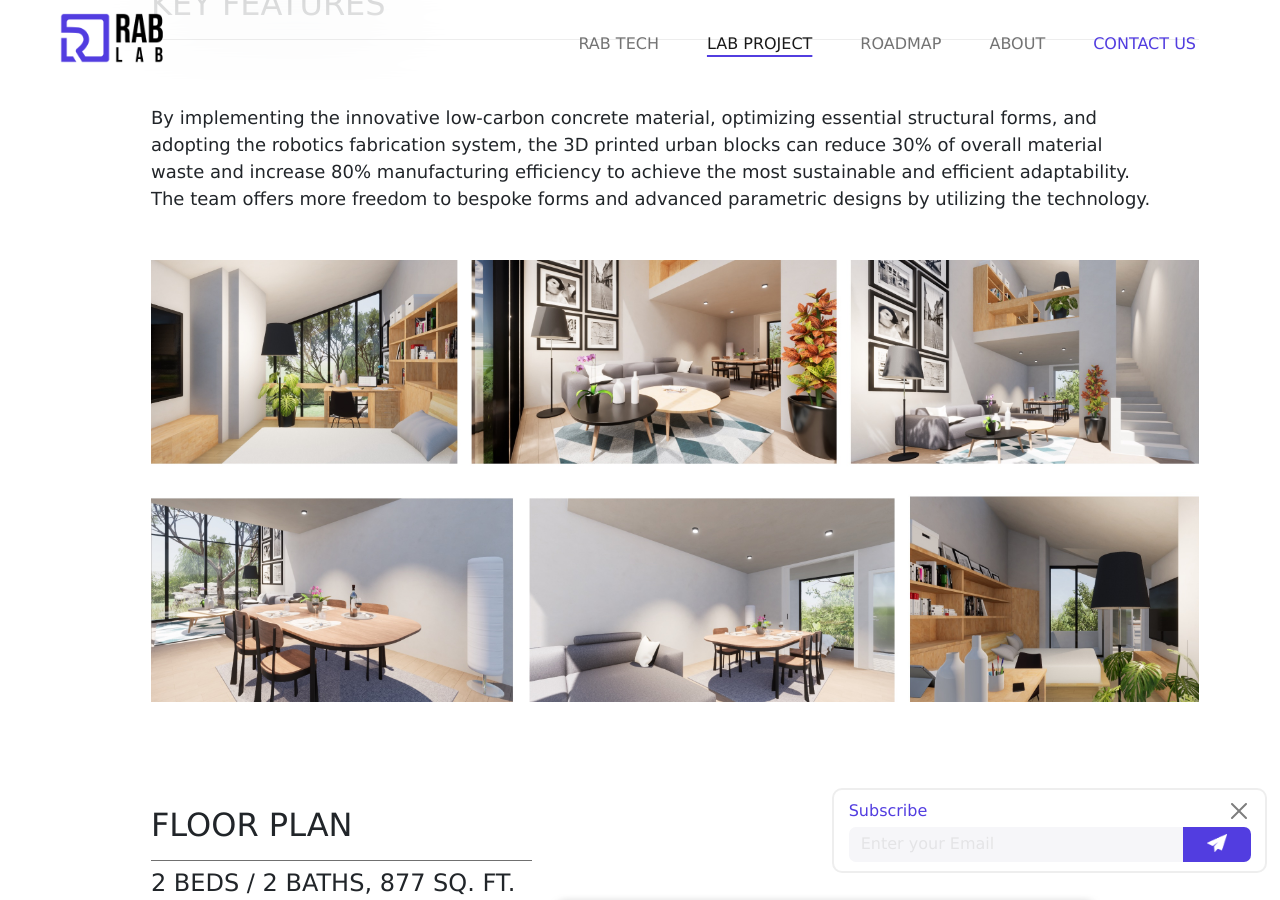
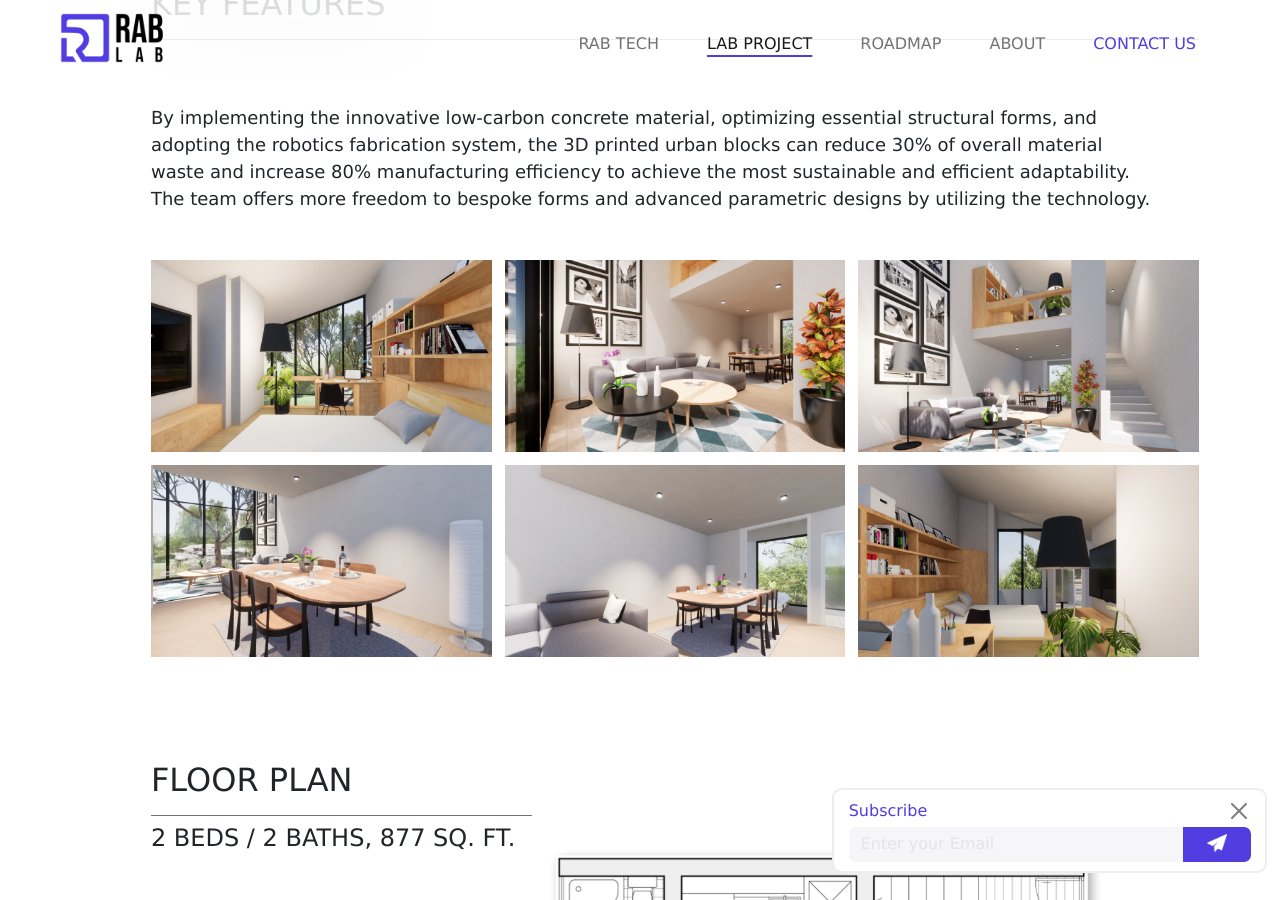
Before and after one commit to rab-lab/rab-lab.github.io, a Jekyll site: the page built from lab-projects.md, in a window 1280 px wide and 900 px high, scrolled down 2277 px. Built offline with Jekyll 4.4.1, drawn with Linux system fonts in a browser that asks for light colours; nearby versions of some CDN libraries.

Commit message:
Added popup effect for images in projects

```diff
--- a/_includes/project_card.html
+++ b/_includes/project_card.html
@@ -16,8 +16,40 @@
                 {% for item in data.items %}
                 <div class="row g-0 py-5 text-start" style="margin: 0 -3vw">
                     <div class="col-1 {% if thecycle == 'even' %}order-last{% endif %}"></div>
-                    <div class="col{% if item.type == "image_gallery" %}-11{% endif %}">
+                    <div class="col{% if item.type == "image_gallery" %}-11{% endif %} d-flex flex-column {% if thecycle == 'odd' %}from-left{% else %}from-right{% endif %}" style="gap: 1vw;">
+                        {% if item.type == "image_gallery" %}
+                        {% assign size = item.items.size | divided_by: 2 %}
+                        <div class="d-flex" style="position: relative; object-fit: contain; gap: 1vw;">
+                            {% for image in item.items %}
+                                {% if forloop.index <= size %}
+                                <a data-bs-toggle="offcanvas" href="#{{ image | handleize | split: '/' | last | split: '.' | first }}" role="button" aria-controls="{{ image | handleize | split: '/' | last | split: '.' | first }}">
+                                    <img src="{{ image }}" class="img-fluid">
+                                </a>
+                                <div class="offcanvas offcanvas-bottom image-popup-area" tabindex="-1" id="{{ image | handleize | split: '/' | last | split: '.' | first }}" aria-labelledby="{{ image | handleize | split: '/' | last | split: '.' | first }}Label">
+                                    <button type="button" data-bs-dismiss="offcanvas" aria-label="Close" style="border: none; background: rgba(0, 0, 0, 0);">
+                                        <img class="image-popup" src="{{ image }}">
+                                    </button>
+                                </div>
+                                {% endif %}
+                            {% endfor %}
+                        </div>
+                        <div class="d-flex" style="position: relative; object-fit: contain; gap: 1vw;">
+                            {% for image in item.items %}
+                                {% if forloop.index > size %}
+                                <a data-bs-toggle="offcanvas" href="#{{ image | handleize | split: '/' | last | split: '.' | first }}" role="button" aria-controls="{{ image | handleize | split: '/' | last | split: '.' | first }}">
+                                    <img src="{{ image }}" class="img-fluid">
+                                </a>
+                                <div class="offcanvas offcanvas-bottom image-popup-area" tabindex="-1" id="{{ image | handleize | split: '/' | last | split: '.' | first }}" aria-labelledby="{{ image | handleize | split: '/' | last | split: '.' | first }}Label">
+                                    <button type="button" data-bs-dismiss="offcanvas" aria-label="Close" style="border: none; background: rgba(0, 0, 0, 0);">
+                                        <img class="image-popup" src="{{ image }}">
+                                    </button>
+                                </div>
+                                {% endif %}
+                            {% endfor %}
+                        </div>
+                        {% else %}
                         <img src="{{ item.image }}" class="img-fluid {% if thecycle == 'odd' %}from-left{% else %}from-right{% endif %}" style="position: relative; object-fit: contain;">
+                        {% endif %}
                     </div>
                     <div class="col-{% if item.type == "image_gallery" %}11{% else %}4{% endif %} {% if thecycle == 'even' %}order-first{% endif %} {% if thecycle == 'odd' %}from-right{% else %}from-left{% endif %}" style="position: relative;">
                         <h2 class="text-uppercase py-2">{{ item.title }}</h2>
--- a/assets/css/style.scss
+++ b/assets/css/style.scss
@@ -328,3 +328,20 @@
     opacity: 0;
     transition: all 1s;
 }
+
+.image-popup-area {
+    height: 100vh;
+    // width: none;
+    margin: auto;
+    background: rgba(0, 0, 0, 0);
+    border: none;
+}
+
+.image-popup {
+    object-fit: cover;
+    // width: 100%;
+    margin: 10vh auto;
+    display: block;
+    height: 80vh;
+    box-shadow: 10px 10px 5vh #333;
+}
```
Also changed, not shown: _data/projects.yml (+7 -0 lines).
